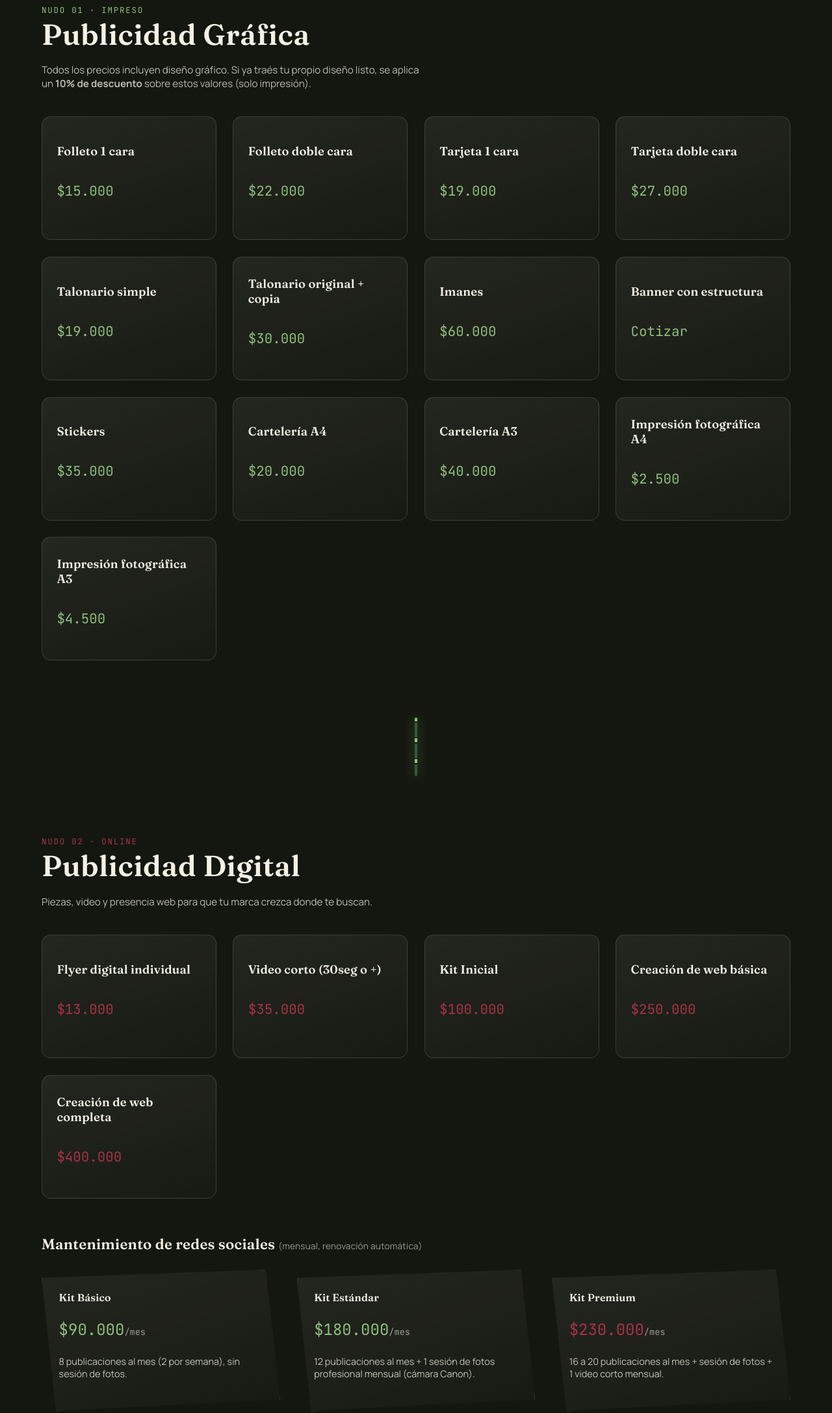
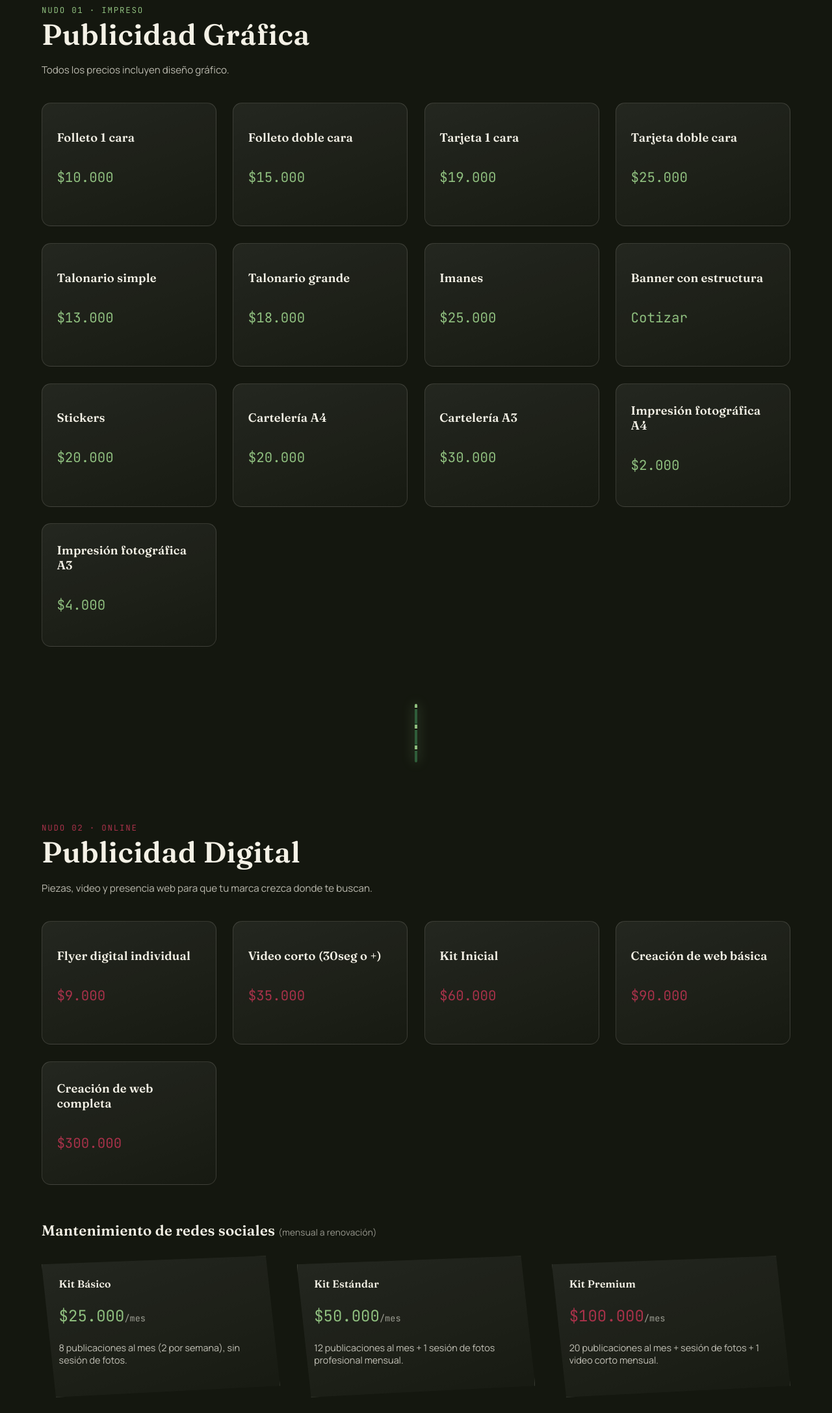
Before and after one commit to mitargarro1-beep/madake-publicidad, a plain HTML site: page index.html in a window 1280 px wide. Shown: the part 1386-3560 px from the top of the page at 65% size. Drawn offline with Linux system fonts and the light colour scheme.

Commit message:
Add files via upload

```diff
--- a/index.html
+++ b/index.html
@@ -80,7 +80,7 @@
     <div class="bloque__header">
       <span class="bloque__eyebrow">Nudo 01 · Impreso</span>
       <h2 class="bloque__title">Publicidad Gráfica</h2>
-      <p class="bloque__nota">Todos los precios incluyen diseño gráfico. Si ya traés tu propio diseño listo, se aplica un <strong>10% de descuento</strong> sobre estos valores (solo impresión).</p>
+      <p class="bloque__nota">Todos los precios incluyen diseño gráfico.</p>
     </div>
 
     <div class="grid-cards">
@@ -90,7 +90,7 @@
         <div class="card__inner">
           <div class="card__front">
             <h3>Folleto 1 cara</h3>
-            <p class="card__price">$15.000</p>
+            <p class="card__price">$10.000</p>
             <span class="card__added">✓ Agregado</span>
           </div>
           <div class="card__back">
@@ -104,7 +104,7 @@
         <div class="card__inner">
           <div class="card__front">
             <h3>Folleto doble cara</h3>
-            <p class="card__price">$22.000</p>
+            <p class="card__price">$15.000</p>
             <span class="card__added">✓ Agregado</span>
           </div>
           <div class="card__back">
@@ -132,7 +132,7 @@
         <div class="card__inner">
           <div class="card__front">
             <h3>Tarjeta doble cara</h3>
-            <p class="card__price">$27.000</p>
+            <p class="card__price">$25.000</p>
             <span class="card__added">✓ Agregado</span>
           </div>
           <div class="card__back">
@@ -146,7 +146,7 @@
         <div class="card__inner">
           <div class="card__front">
             <h3>Talonario simple</h3>
-            <p class="card__price">$19.000</p>
+            <p class="card__price">$13.000</p>
             <span class="card__added">✓ Agregado</span>
           </div>
           <div class="card__back">
@@ -159,12 +159,12 @@
         <input type="checkbox" class="card__check">
         <div class="card__inner">
           <div class="card__front">
-            <h3>Talonario original + copia</h3>
-            <p class="card__price">$30.000</p>
+            <h3>Talonario grande</h3>
+            <p class="card__price">$18.000</p>
             <span class="card__added">✓ Agregado</span>
           </div>
           <div class="card__back">
-            <p>Papel normal, 15×10cm, 100 unidades, numerado, doble impresión.</p>
+            <p>Papel normal, 10×00cm, 100 unidades.</p>
           </div>
         </div>
       </label>
@@ -174,11 +174,11 @@
         <div class="card__inner">
           <div class="card__front">
             <h3>Imanes</h3>
-            <p class="card__price">$60.000</p>
+            <p class="card__price">$25.000</p>
             <span class="card__added">✓ Agregado</span>
           </div>
           <div class="card__back">
-            <p>Papel fotográfico imantado, 15×10cm, 100 unidades.</p>
+            <p>Papel fotográfico imantado, 5×5cm, 100 unidades.</p>
           </div>
         </div>
       </label>
@@ -192,7 +192,7 @@
             <span class="card__added">✓ Agregado</span>
           </div>
           <div class="card__back">
-            <p>Lona full color, tamaño estándar, 1 unidad. Servicio tercerizado, precio variable según imprenta.</p>
+            <p>Lona full color, tamaño estándar, 1 unidad. Precio variable.</p>
           </div>
         </div>
       </label>
@@ -202,11 +202,11 @@
         <div class="card__inner">
           <div class="card__front">
             <h3>Stickers</h3>
-            <p class="card__price">$35.000</p>
+            <p class="card__price">$20.000</p>
             <span class="card__added">✓ Agregado</span>
           </div>
           <div class="card__back">
-            <p>Papel fotográfico adhesivo, 15×10cm, 100 unidades.</p>
+            <p>Papel fotográfico adhesivo, 5×5cm, 100 unidades.</p>
           </div>
         </div>
       </label>
@@ -230,7 +230,7 @@
         <div class="card__inner">
           <div class="card__front">
             <h3>Cartelería A3</h3>
-            <p class="card__price">$40.000</p>
+            <p class="card__price">$30.000</p>
             <span class="card__added">✓ Agregado</span>
           </div>
           <div class="card__back">
@@ -244,7 +244,7 @@
         <div class="card__inner">
           <div class="card__front">
             <h3>Impresión fotográfica A4</h3>
-            <p class="card__price">$2.500</p>
+            <p class="card__price">$2.000</p>
             <span class="card__added">✓ Agregado</span>
           </div>
           <div class="card__back">
@@ -258,7 +258,7 @@
         <div class="card__inner">
           <div class="card__front">
             <h3>Impresión fotográfica A3</h3>
-            <p class="card__price">$4.500</p>
+            <p class="card__price">$4.000</p>
             <span class="card__added">✓ Agregado</span>
           </div>
           <div class="card__back">
@@ -287,11 +287,11 @@
         <div class="card__inner">
           <div class="card__front">
             <h3>Flyer digital individual</h3>
-            <p class="card__price">$13.000</p>
+            <p class="card__price">$9.000</p>
             <span class="card__added">✓ Agregado</span>
           </div>
           <div class="card__back">
-            <p>Diseño para redes sociales o WhatsApp, 1 pieza.</p>
+            <p>Diseño para redes sociales o imprimir, 1 pieza.</p>
           </div>
         </div>
       </label>
@@ -315,11 +315,11 @@
         <div class="card__inner">
           <div class="card__front">
             <h3>Kit Inicial</h3>
-            <p class="card__price">$100.000</p>
+            <p class="card__price">$60.000</p>
             <span class="card__added">✓ Agregado</span>
           </div>
           <div class="card__back">
-            <p>Logo + 1 carrusel (5 slides) + 1 video de 30 segundos.</p>
+            <p>Logo + 1 carrusel o 5 flyers + 1 video.</p>
           </div>
         </div>
       </label>
@@ -329,7 +329,7 @@
         <div class="card__inner">
           <div class="card__front">
             <h3>Creación de web básica</h3>
-            <p class="card__price">$250.000</p>
+            <p class="card__price">$90.000</p>
             <span class="card__added">✓ Agregado</span>
           </div>
           <div class="card__back">
@@ -343,7 +343,7 @@
         <div class="card__inner">
           <div class="card__front">
             <h3>Creación de web completa</h3>
-            <p class="card__price">$400.000</p>
+            <p class="card__price">$300.000</p>
             <span class="card__added">✓ Agregado</span>
           </div>
           <div class="card__back">
@@ -354,23 +354,23 @@
 
     </div>
 
-    <h3 class="submaint__title">Mantenimiento de redes sociales <span>(mensual, renovación automática)</span></h3>
+    <h3 class="submaint__title">Mantenimiento de redes sociales <span>(mensual a renovación)</span></h3>
 
     <div class="grid-maint">
       <div class="maint-card maint-card--basico">
         <h4>Kit Básico</h4>
-        <p class="maint-card__price">$90.000<span>/mes</span></p>
+        <p class="maint-card__price">$25.000<span>/mes</span></p>
         <p class="maint-card__detail">8 publicaciones al mes (2 por semana), sin sesión de fotos.</p>
       </div>
       <div class="maint-card maint-card--estandar">
         <h4>Kit Estándar</h4>
-        <p class="maint-card__price">$180.000<span>/mes</span></p>
-        <p class="maint-card__detail">12 publicaciones al mes + 1 sesión de fotos profesional mensual (cámara Canon).</p>
+        <p class="maint-card__price">$50.000<span>/mes</span></p>
+        <p class="maint-card__detail">12 publicaciones al mes + 1 sesión de fotos profesional mensual.</p>
       </div>
       <div class="maint-card maint-card--premium">
         <h4>Kit Premium</h4>
-        <p class="maint-card__price">$230.000<span>/mes</span></p>
-        <p class="maint-card__detail">16 a 20 publicaciones al mes + sesión de fotos + 1 video corto mensual.</p>
+        <p class="maint-card__price">$100.000<span>/mes</span></p>
+        <p class="maint-card__detail">20 publicaciones al mes + sesión de fotos + 1 video corto mensual.</p>
       </div>
     </div>
   </div>
@@ -395,7 +395,7 @@
       <p>Contanos qué necesitás y armamos tu cotización. Marcá los servicios que te interesan en las tarjetas de arriba y contanos por WhatsApp cuáles elegiste.</p>
       <ul class="contacto__lista">
         <li><strong>WhatsApp:</strong> +54 264 439-3343</li>
-        <li><strong>Horario:</strong> Lunes a viernes, 9 a 18hs</li>
+        <li><strong>Horario:</strong> Siempre Activo</li>
         <li><strong>Zona:</strong> San Juan, Argentina</li>
       </ul>
       <a class="btn-ripple btn-border-anim contacto__whatsapp"
@@ -408,7 +408,7 @@
 </section>
 
 <footer class="footer">
-  <p>© 2026 Madake · Publicidad Gráfica y Digital</p>
+  <p>© 2027 Madake · Publicidad Gráfica y Digital</p>
 </footer>
 
 <!-- Botón flotante de WhatsApp -->
```
